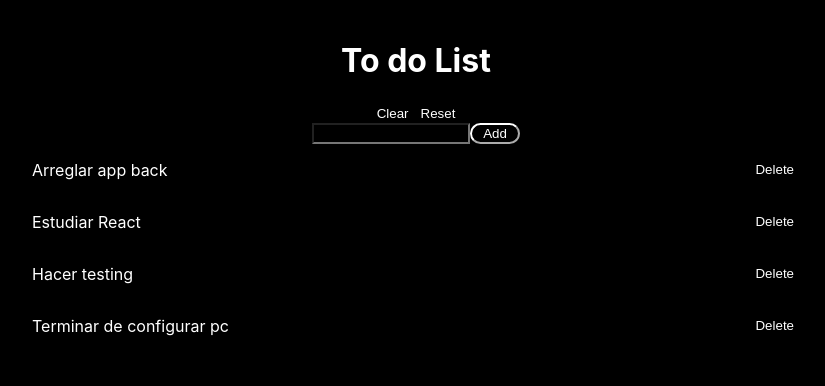
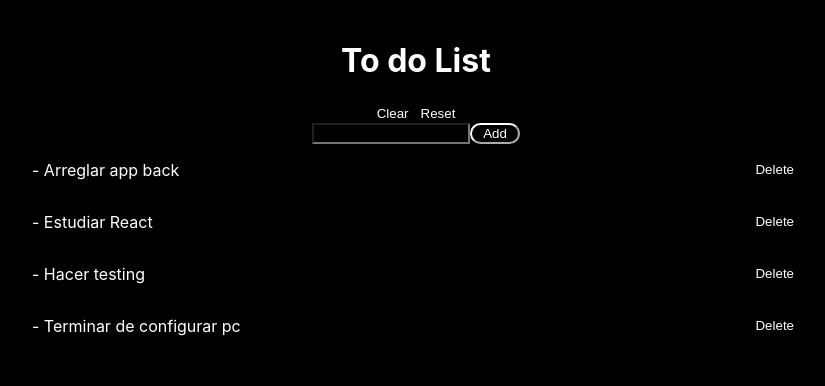
Before and after one commit to AnaIranzo/todo_list, a React (Create React App) app: page / in a window 1280 px wide. Shown: the top 386 px of the page, without its empty margins (244-1069 px from the left). Built offline with nearby package versions, Linux system fonts and the light colour scheme.

Commit message:
minor changes

```diff
--- a/src/components/Item/Item.jsx
+++ b/src/components/Item/Item.jsx
@@ -6,7 +6,7 @@ class Item extends Component {
 
     render() {
         return <article>
-            <p>{this.props.data.todo}</p>
+            <p>- {this.props.data.todo}</p>
             <button onClick={this.props.delete}>Delete</button>
         </article>
     }
```
Also changed, not shown: src/components/List/List.jsx (+4 -4 lines).
